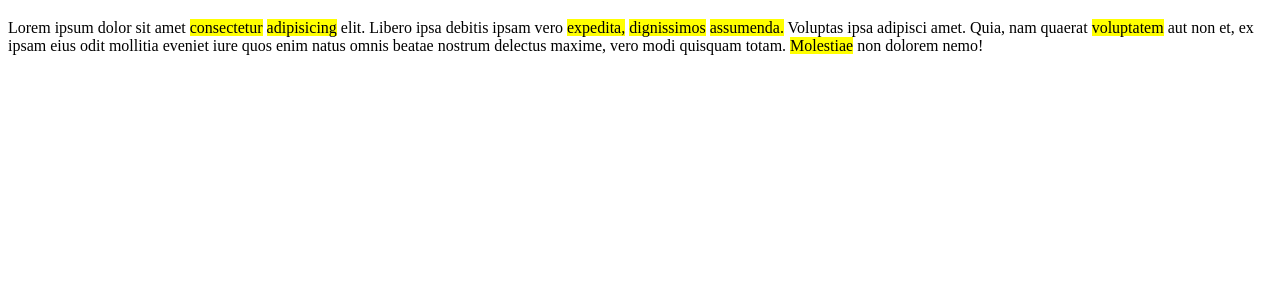
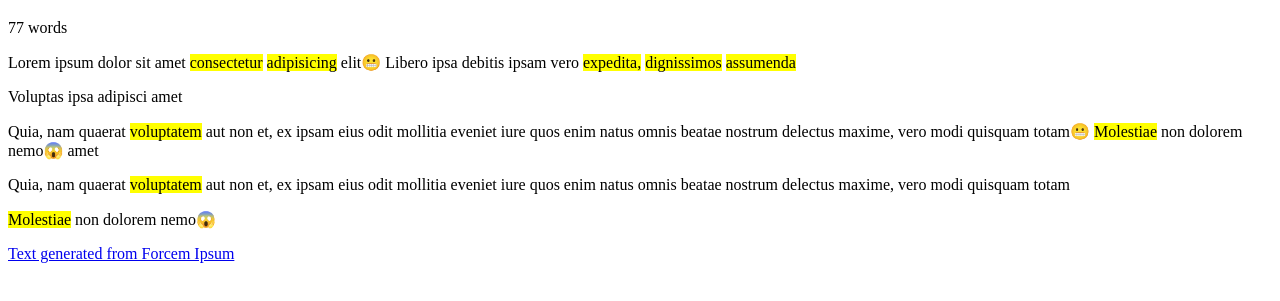
Before and after one commit to JerryDoran/javascript_dom, a plain HTML site: page dom01.html in a window 1280 px wide. Shown: the part 61-362 px from the top of the page. Drawn offline with Linux system fonts and the light colour scheme.

Commit message:
Finished DOM exercise 1

```diff
--- a/dom01.html
+++ b/dom01.html
@@ -8,8 +8,11 @@
   <body>
     <h1>Heading</h1>
     <p>
-      Lorem ipsum dolor sit amet consectetur adipisicing elit. Libero ipsa
+      Lorem ipsum dolor sit amet consectetur adipisicing elit? Libero ipsa
       debitis ipsam vero expedita, dignissimos assumenda. Voluptas ipsa adipisci
+      amet. Quia, nam quaerat voluptatem aut non et, ex ipsam eius odit mollitia
+      eveniet iure quos enim natus omnis beatae nostrum delectus maxime, vero
+      modi quisquam totam? Molestiae non dolorem nemo!
       amet. Quia, nam quaerat voluptatem aut non et, ex ipsam eius odit mollitia
       eveniet iure quos enim natus omnis beatae nostrum delectus maxime, vero
       modi quisquam totam. Molestiae non dolorem nemo!
--- a/dom01.js
+++ b/dom01.js
@@ -11,4 +11,31 @@ paragraph.innerHTML = paragraph.innerText
   )
   .join(' ');
 
-console.log();
+// 2) Add link back to the source of the text after the paragraph tag
+// (https://forcemipsum.com)
+
+const link = document.createElement('a');
+link.href = 'https://forcemipsum.com';
+link.innerText = 'Text generated from Forcem Ipsum';
+document.body.appendChild(link);
+
+// 3) split each new sentence on to a separate line in the paragraph text
+// A sentence can be assumed to be a string of text terminated with a '.'
+paragraph.innerHTML = paragraph.innerHTML.split('.').join('</p><p>') + '</p>';
+
+// 4) count the number of words in the paragraph tag and display the count
+// after the heading.  Assume all words are separated by a singular white space
+const wordCount = paragraph.innerText.split(' ').length;
+const wordCountElem = document.createElement('div');
+wordCountElem.innerText = `${wordCount} words`;
+
+// insert new div element before the paragraph
+document.body.insertBefore(wordCountElem, paragraph);
+
+// 5) replace all question marks with thinking face symbols and exclamation marks
+// with astonished faces
+Array.from(document.querySelectorAll('p')).forEach((p) => {
+  p.innerHTML = p.innerHTML
+    .replace(/\?/g, '&#128556')
+    .replace(/\!/g, '&#128561');
+});
```
